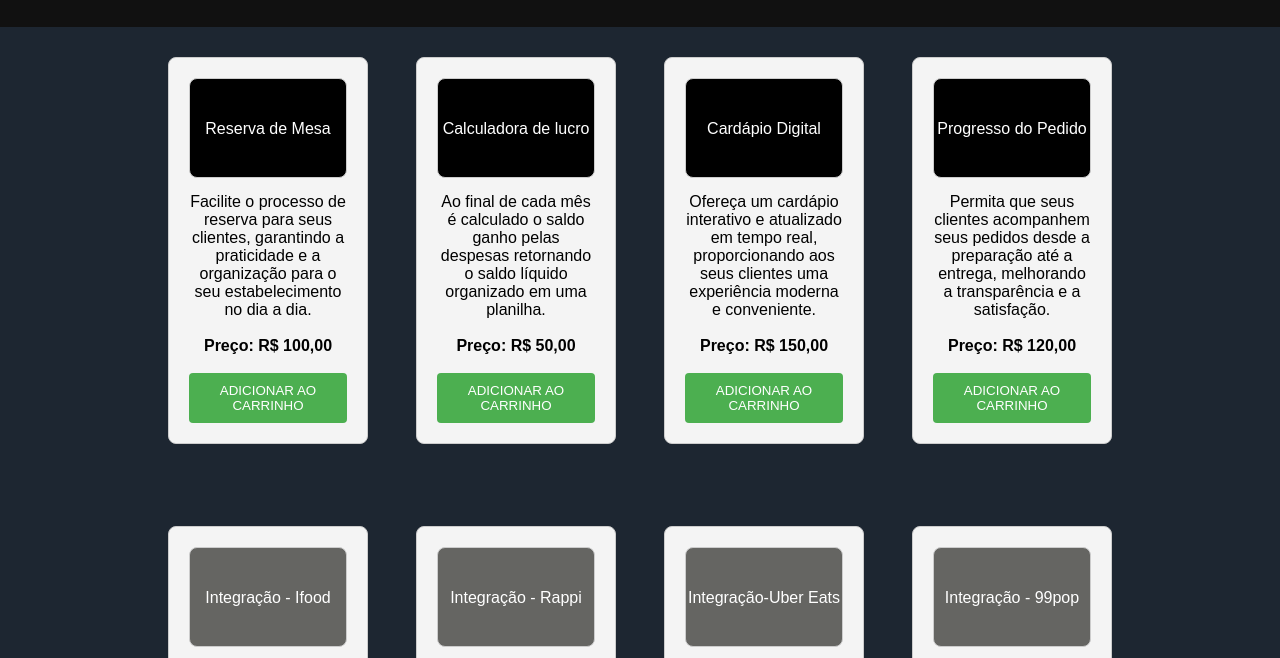
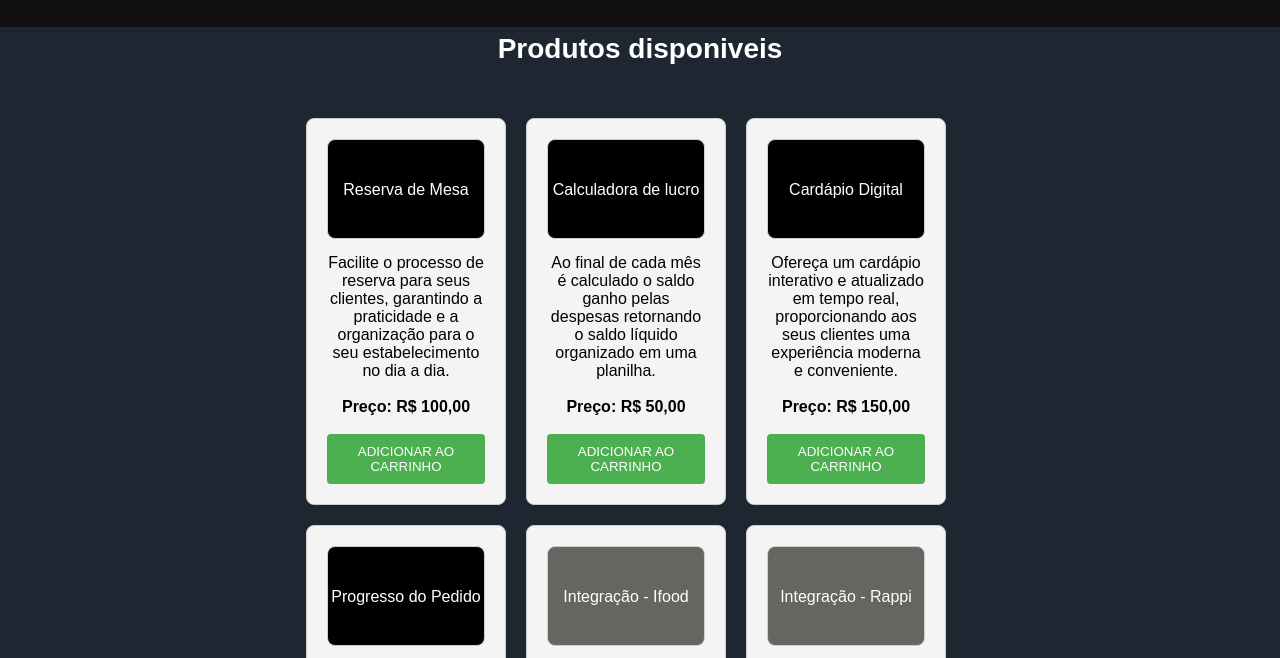
Before and after one commit to Kennedy-Torres/IHC-prototipo, a plain HTML site: page IHC-prototipo-com-alteracoes-na-aula/prototipo/visaoGeral.html in a window 1280 px wide. Shown: the part 67-725 px from the top of the page. Drawn offline with nearby package versions, Linux system fonts and the light colour scheme; sample sign-in values are in the browser's storage.

Commit message:
fix: aba de produtos, espaçamento
Espaçamento entre os produtos e o header

```diff
--- a/IHC-prototipo-com-alteracoes-na-aula/prototipo/style.css
+++ b/IHC-prototipo-com-alteracoes-na-aula/prototipo/style.css
@@ -375,13 +375,14 @@ nav ul li a {
 }
 
 .products {
-
     display: flex;
-    justify-content: space-around;
+    justify-content: flex-start;
     flex-wrap: wrap;
     width: 80%;
     margin-top: 5%;
+    flex-direction: row;
 }
+
 
 .product p {
     color: #000000;
--- a/IHC-prototipo-com-alteracoes-na-aula/prototipo/visaoGeral.html
+++ b/IHC-prototipo-com-alteracoes-na-aula/prototipo/visaoGeral.html
@@ -37,9 +37,9 @@
         </div>
     </header>
 
-    <main>
+    <main class="a">
         <!-- Seção de produtos -->
-        <div class="page-title logo">Nossos Produtos</div>
+        <div class="page-title logo">Produtos disponiveis</div>
 
         <section id="products" class="products">
             <div class="product" data-price="100">
@@ -78,9 +78,7 @@
                 <br>
                 <button onclick="addToCart('Progresso do pedido', 120)">ADICIONAR AO CARRINHO</button>
             </div>
-        </section>
 
-        <section id="products" class="products">
             <div class="product" data-price="200">
                 <div class="product-imageIntegrados">Integração - Ifood</div>
                 <p>Aumente suas vendas conectando-se facilmente ao IFOOD, implementamos o serviço de delivery na sua
@@ -119,10 +117,6 @@
             </div>
         </section>
     </main>
-    <br>
-    <br>
-    <br>
-    <br>
 
 
 
```
